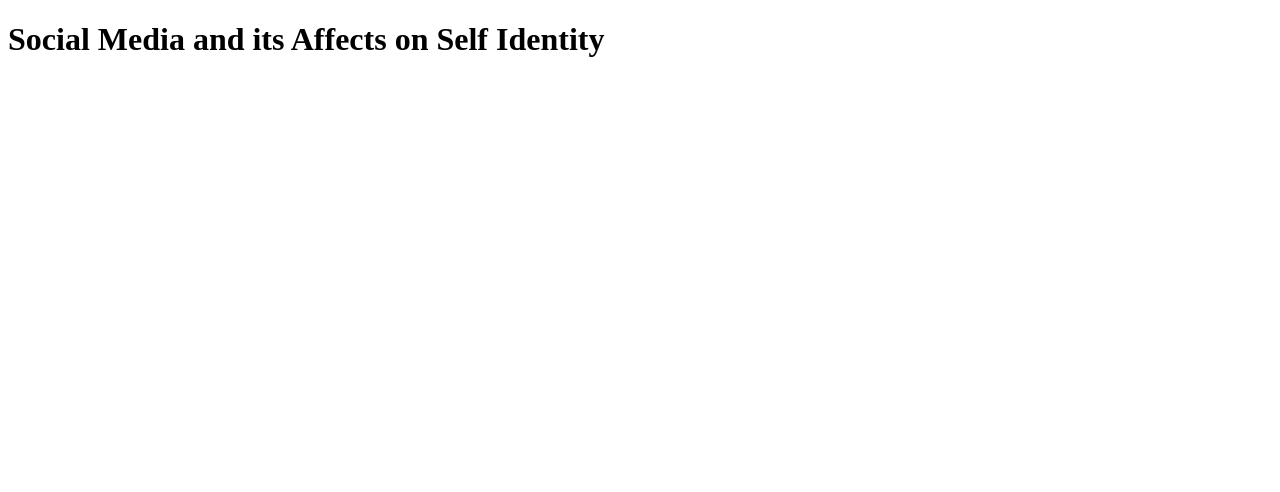
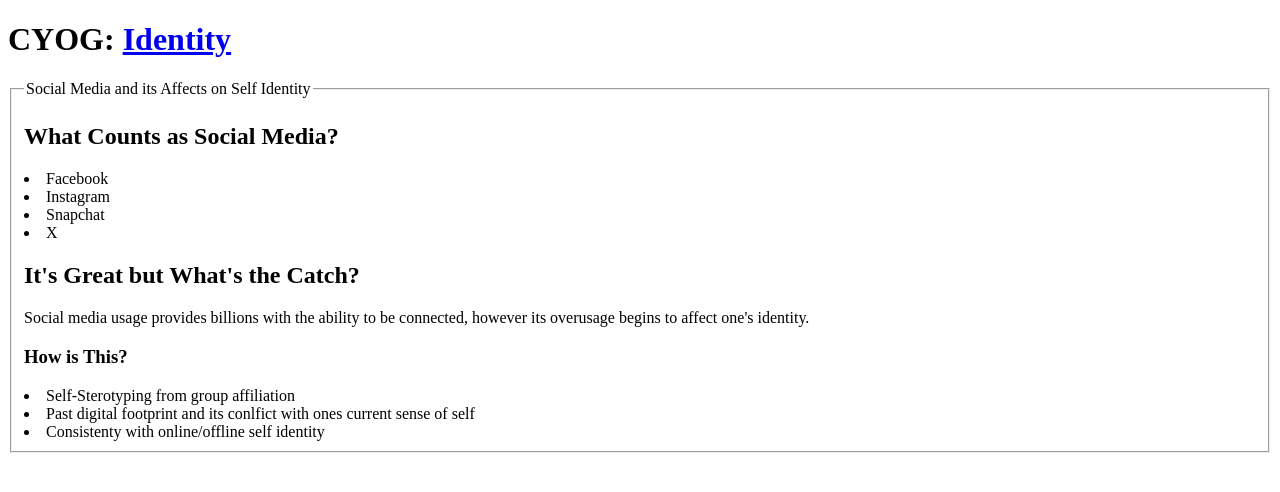
Before and after one commit to BeanFrost/BeanFrost, a plain HTML site: page social_identity.html in a window 1280 px wide. Drawn offline with Linux system fonts and the light colour scheme.

Commit message:
Update social_identity.html

```diff
--- a/social_identity.html
+++ b/social_identity.html
@@ -2,6 +2,27 @@
 <html>
   <title>Comp 1 Multimedia</title>
   <body>
-    <h1>Social Media and its Affects on Self Identity</h2>
+  	<h1>CYOG: <a href="https://docs.google.com/document/d/1TYK8EsBj20ixz-gYlJKGUT9j3PugfXLVhRdGurdwmPg/edit?usp=sharing">Identity</a></h1>
+    <fieldset>
+    <legend>Social Media and its Affects on Self Identity</legend>
+    <h2>What Counts as Social Media?</h2>
+    <nl>
+      <li>Facebook</li>
+      <li>Instagram</li>
+      <li>Snapchat</li>
+      <li>X</li>
+    </nl>
+    <h2>It's Great but What's the Catch?</h2>
+    <p>Social media usage provides billions with the ability to
+    be connected, however its overusage begins to affect one's
+    identity.</p>
+    <h3>How is This?</h3>
+    <nl>
+    	<li>Self-Sterotyping from group affiliation</li>
+        <li>Past digital footprint and its conlfict with
+        ones current sense of self</li>
+        <li>Consistenty with online/offline self identity</li>
+    </nl>
+    </fieldset>
   </body>
 </html>
```
